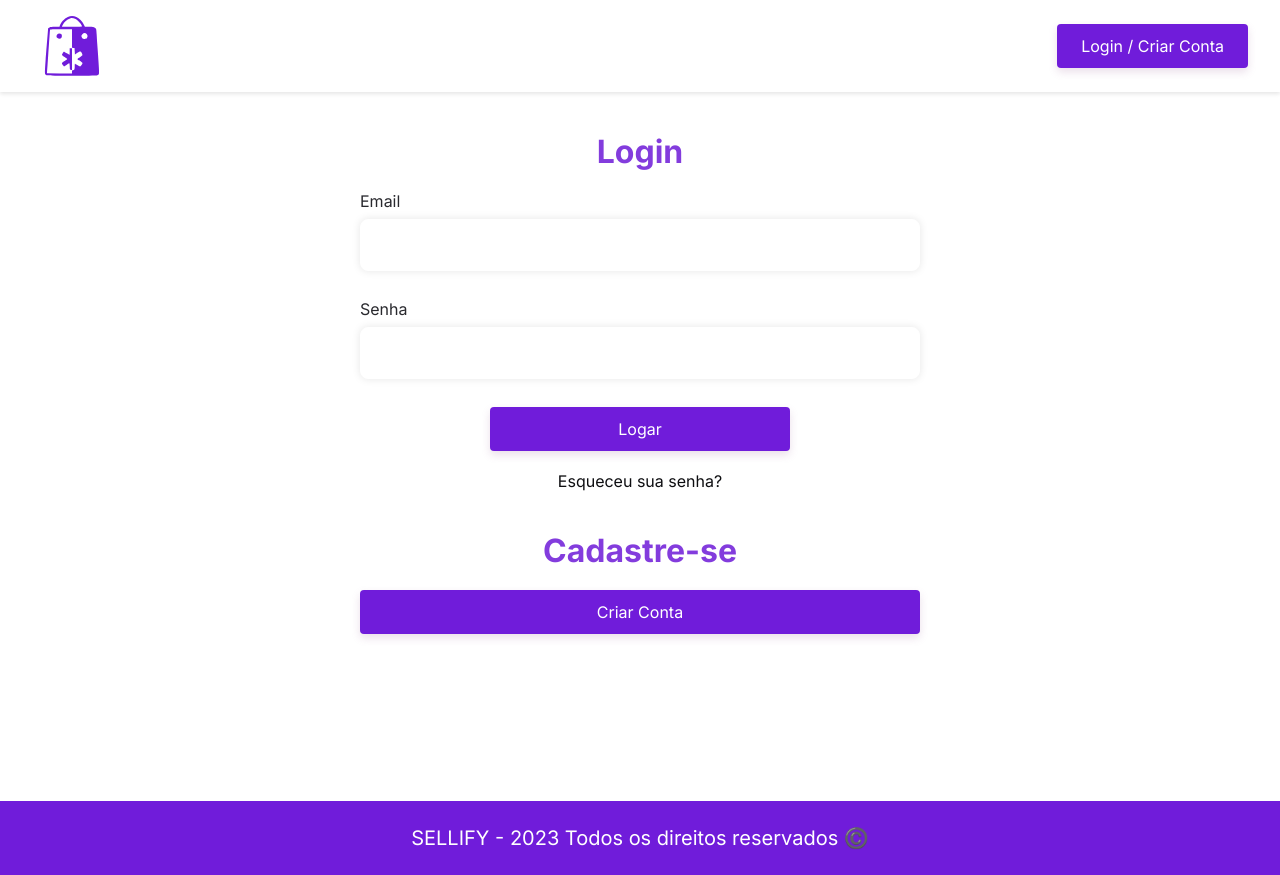
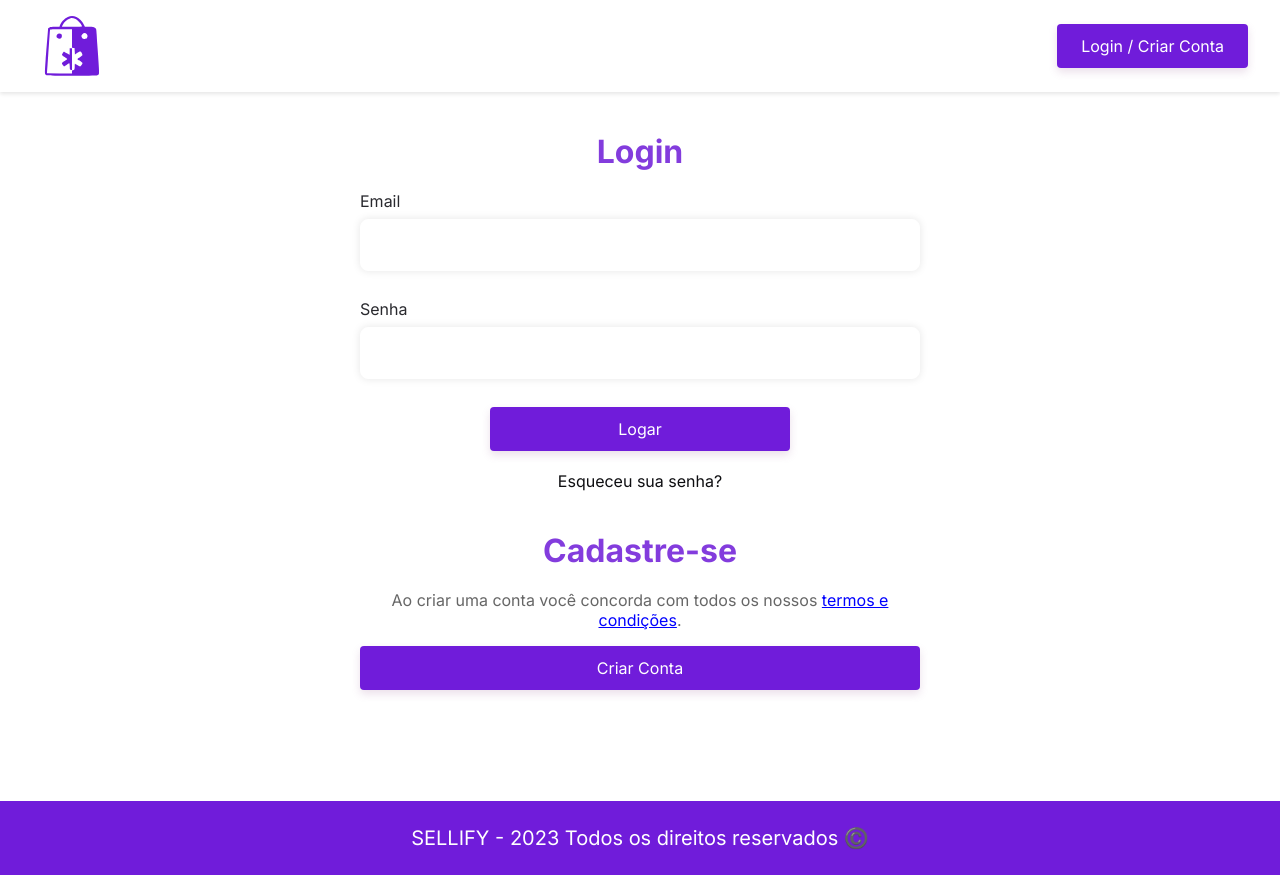
Before and after one commit to BHzdev/sellify, a Vue app: page /login in a window 1280 px wide. Built offline with nearby package versions, Linux system fonts and the light colour scheme.

Commit message:
feat: add terms and conditions of create account

```diff
--- a/src/components/LoginCreate.vue
+++ b/src/components/LoginCreate.vue
@@ -1,6 +1,10 @@
 <template>
   <section>
     <h2>Cadastre-se</h2>
+    <p>
+      Ao criar uma conta você concorda com todos os nossos
+      <span>termos e condições</span>.
+    </p>
     <transition mode="out-in">
       <button v-if="!criar" class="btn" @click="criar = true">
         Criar Conta
@@ -53,6 +57,21 @@ h2 {
   margin: 40px 0 20px 0;
 }
 
+p {
+  text-align: center;
+  margin-bottom: 16px;
+  color: #666;
+}
+
+p span {
+  color: blue;
+  text-decoration: underline;
+}
+
+p span:hover {
+  cursor: pointer;
+}
+
 .btn {
   margin: 0 auto;
   width: 100%;
```
